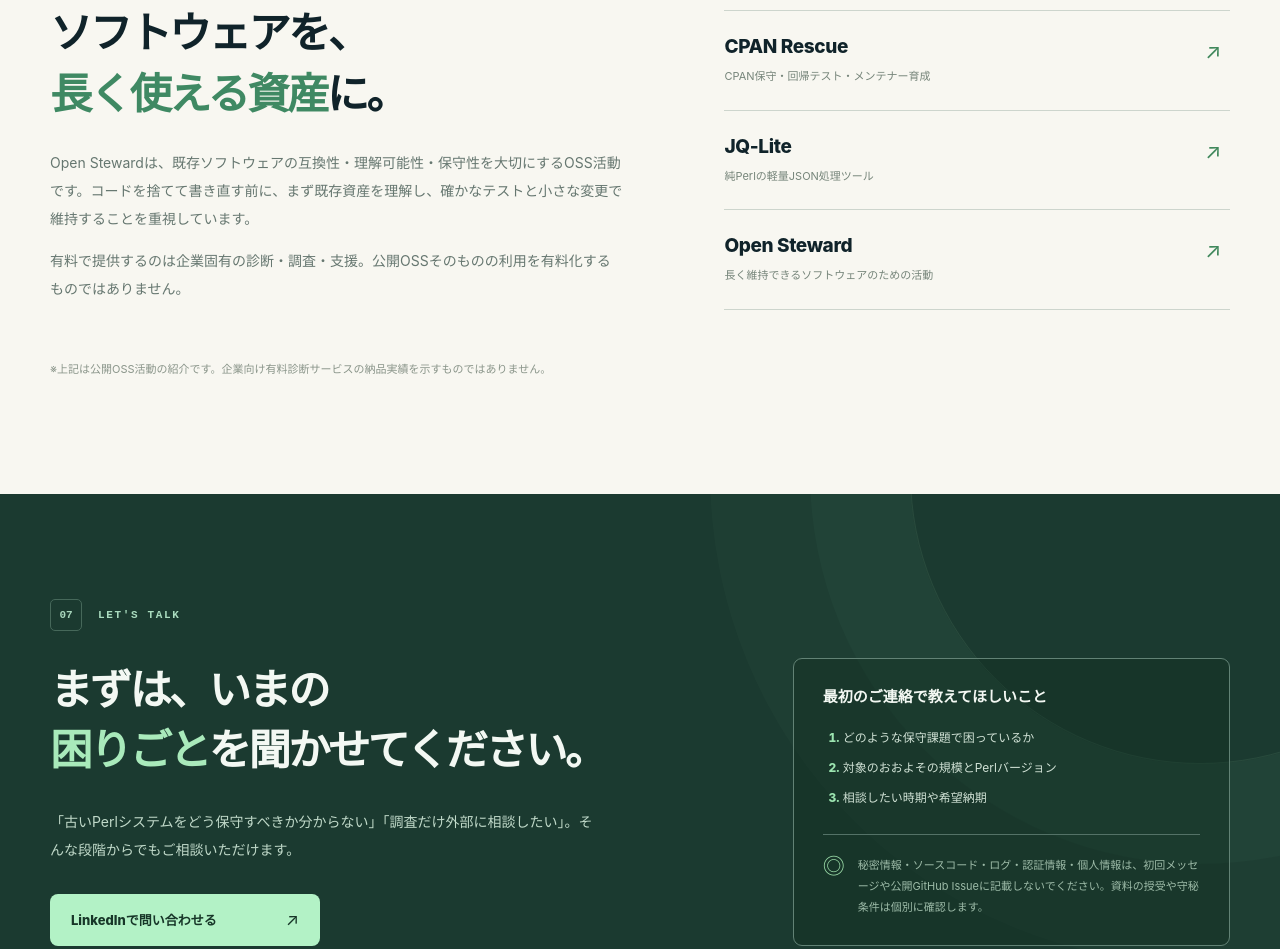
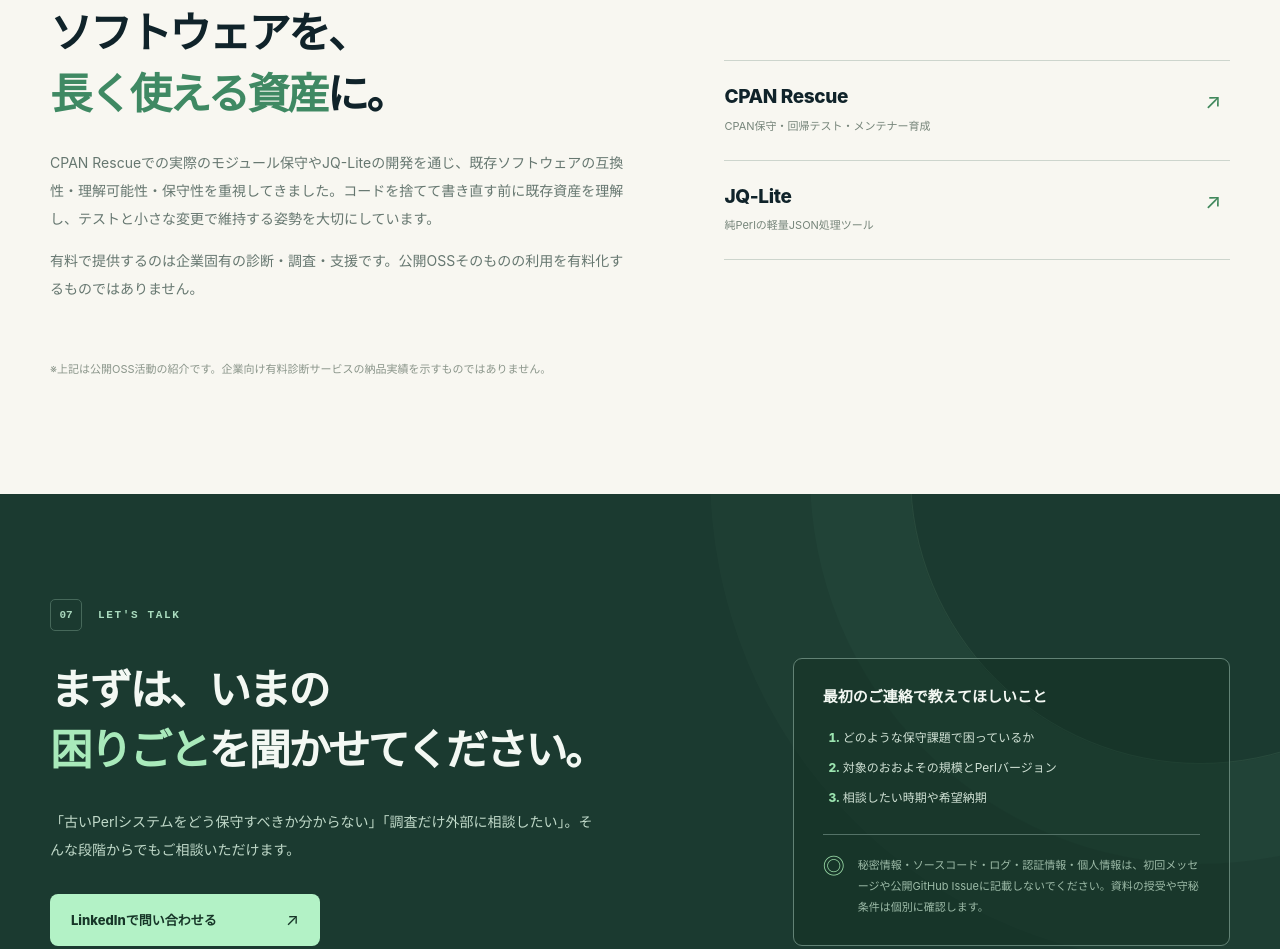
Before and after one commit to kawamurashingo/open-steward-business, a plain HTML site: page docs/index.html in a window 1280 px wide. Shown: the part 5002-5951 px from the top of the page. Drawn offline with Linux system fonts and the light colour scheme.

Commit message:
docs: retire duplicate OSS project link and use official project websites

```diff
--- a/docs/index.html
+++ b/docs/index.html
@@ -165,11 +165,10 @@
       <div class="container">
         <div class="section-kicker"><span class="section-index">06</span><span>ABOUT OPEN STEWARD</span></div>
         <div class="about-layout">
-          <div><h2 id="about-title">ソフトウェアを、<br><em>長く使える資産</em>に。</h2><p>Open Stewardは、既存ソフトウェアの互換性・理解可能性・保守性を大切にするOSS活動です。コードを捨てて書き直す前に、まず既存資産を理解し、確かなテストと小さな変更で維持することを重視しています。</p><p>有料で提供するのは企業固有の診断・調査・支援。公開OSSそのものの利用を有料化するものではありません。</p></div>
+          <div><h2 id="about-title">ソフトウェアを、<br><em>長く使える資産</em>に。</h2><p>CPAN Rescueでの実際のモジュール保守やJQ-Liteの開発を通じ、既存ソフトウェアの互換性・理解可能性・保守性を重視してきました。コードを捨てて書き直す前に既存資産を理解し、テストと小さな変更で維持する姿勢を大切にしています。</p><p>有料で提供するのは企業固有の診断・調査・支援です。公開OSSそのものの利用を有料化するものではありません。</p></div>
           <div class="project-links">
-            <a href="https://github.com/kawamurashingo/cpan-rescue" target="_blank" rel="noopener noreferrer"><span class="project-name">CPAN Rescue</span><span class="project-desc">CPAN保守・回帰テスト・メンテナー育成</span><span class="project-arrow" aria-hidden="true">↗</span></a>
-            <a href="https://github.com/kawamurashingo/JQ-Lite" target="_blank" rel="noopener noreferrer"><span class="project-name">JQ-Lite</span><span class="project-desc">純Perlの軽量JSON処理ツール</span><span class="project-arrow" aria-hidden="true">↗</span></a>
-            <a href="https://github.com/kawamurashingo/open-steward" target="_blank" rel="noopener noreferrer"><span class="project-name">Open Steward</span><span class="project-desc">長く維持できるソフトウェアのための活動</span><span class="project-arrow" aria-hidden="true">↗</span></a>
+            <a href="https://cpan-rescue.com/" target="_blank" rel="noopener noreferrer"><span class="project-name">CPAN Rescue</span><span class="project-desc">CPAN保守・回帰テスト・メンテナー育成</span><span class="project-arrow" aria-hidden="true">↗</span></a>
+            <a href="https://kawamurashingo.github.io/JQ-Lite/" target="_blank" rel="noopener noreferrer"><span class="project-name">JQ-Lite</span><span class="project-desc">純Perlの軽量JSON処理ツール</span><span class="project-arrow" aria-hidden="true">↗</span></a>
           </div>
         </div>
         <p class="about-disclaimer">※上記は公開OSS活動の紹介です。企業向け有料診断サービスの納品実績を示すものではありません。</p>
```
